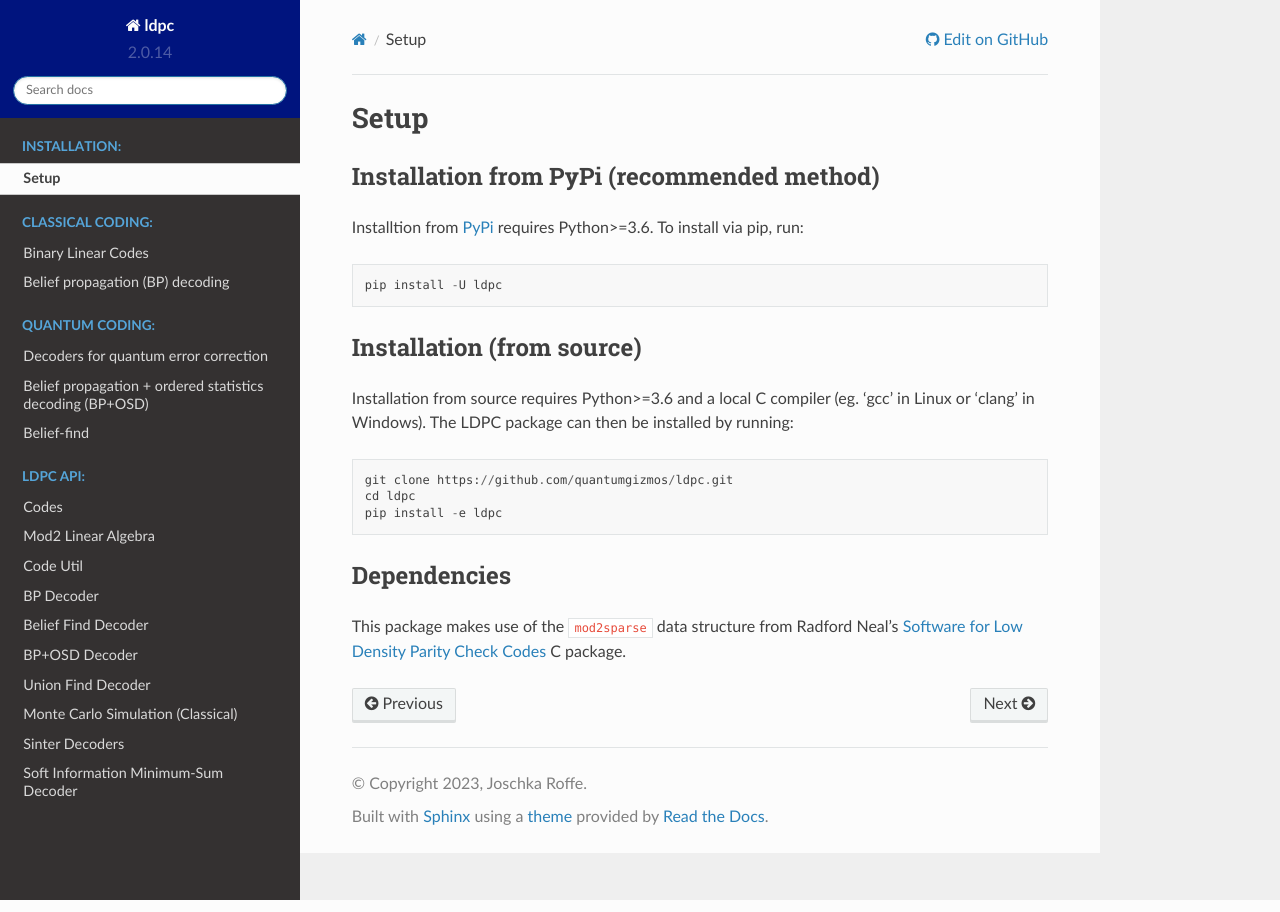
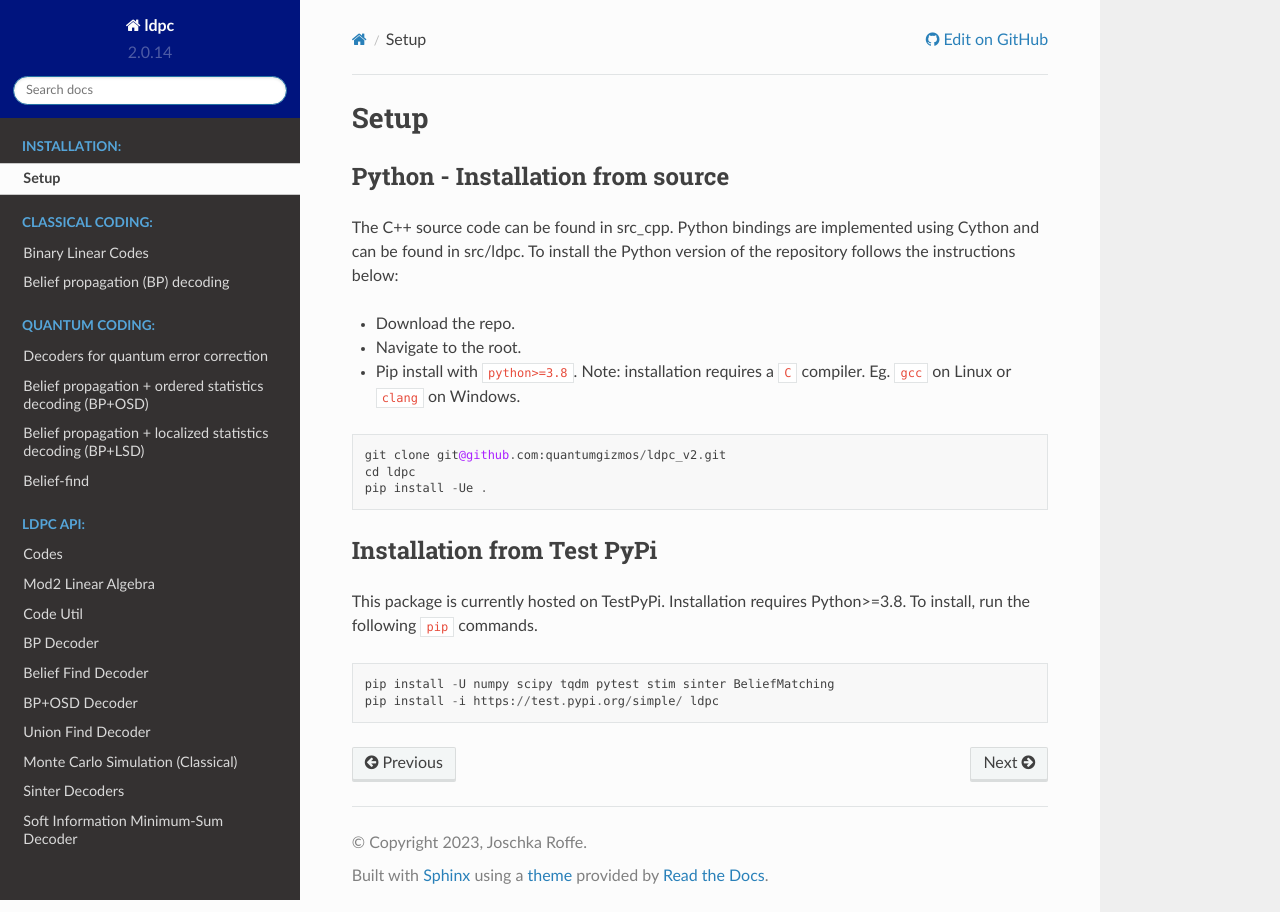
Before and after one commit to quantumgizmos/ldpc, a Sphinx documentation site: the page built from docs/source/installation.md, in a window 1280 px wide. Built offline with Sphinx 7.4.7 and the Read the Docs theme 2.0.0, drawn with Linux system fonts in a browser that asks for light colours; pages that are not in the unit, such as notebooks, are missing from menus; the version number is read from the project's files by our own code.

Commit message:
updating docs

````diff
--- a/docs/source/conf.py
+++ b/docs/source/conf.py
@@ -1,12 +1,9 @@
 import os
 import sys
 import ldpc
-import udlr
 ldpc_path = os.path.dirname(ldpc.__file__)
-udlr_path = os.path.dirname(udlr.__file__)
 
 sys.path.insert(0, ldpc_path )
-sys.path.insert(0, udlr_path )
 
 # Configuration file for the Sphinx documentation builder.
 #
--- a/docs/source/installation.md
+++ b/docs/source/installation.md
@@ -1,23 +1,25 @@
 # Setup
 
-## Installation from PyPi (recommended method)
+## Python - Installation from source
 
-Installtion from [PyPi](https://pypi.org/project/ldpc/) requires Python>=3.6.
-To install via pip, run:
+The C++ source code can be found in src_cpp. Python bindings are implemented using Cython and can be found in src/ldpc. To install the Python version of the repository follows the instructions below:
+
+- Download the repo.
+- Navigate to the root.
+- Pip install with `python>=3.8`.
+Note: installation requires a `C` compiler. Eg. `gcc` on Linux or `clang` on Windows.
 
 ```
-pip install -U ldpc
+git clone git@github.com:quantumgizmos/ldpc_v2.git
+cd ldpc
+pip install -Ue .
 ```
 
-## Installation (from source)
+## Installation from Test PyPi
 
-Installation from source requires Python>=3.6 and a local C compiler (eg. 'gcc' in Linux or 'clang' in Windows). The LDPC package can then be installed by running:
+This package is currently hosted on TestPyPi. Installation requires Python>=3.8. To install, run the following `pip` commands.
 
 ```
-git clone https://github.com/quantumgizmos/ldpc.git
-cd ldpc
-pip install -e ldpc
+pip install -U numpy scipy tqdm pytest stim sinter BeliefMatching
+pip install -i https://test.pypi.org/simple/ ldpc
 ```
-
-## Dependencies
-This package makes use of the `mod2sparse` data structure from Radford Neal's [Software for Low Density Parity Check Codes](https://www.cs.toronto.edu/~radford/ftp/LDPC-2012-02-11/index.html) C package.
````
Also changed, not shown: README.md (+3 -2 lines), README.ipynb (deleted), docs/source/quantum_decoder.ipynb, 3 other files.
